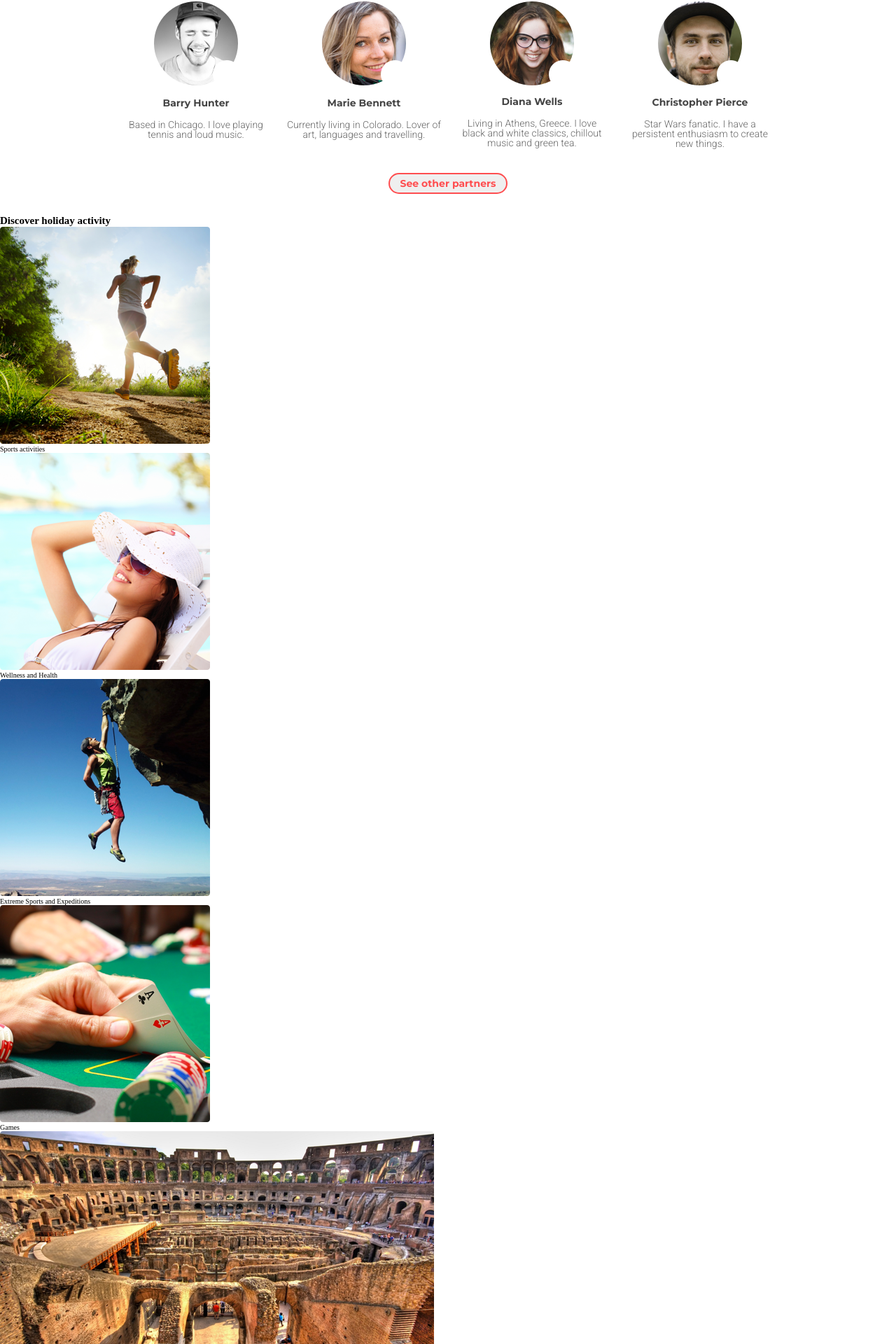
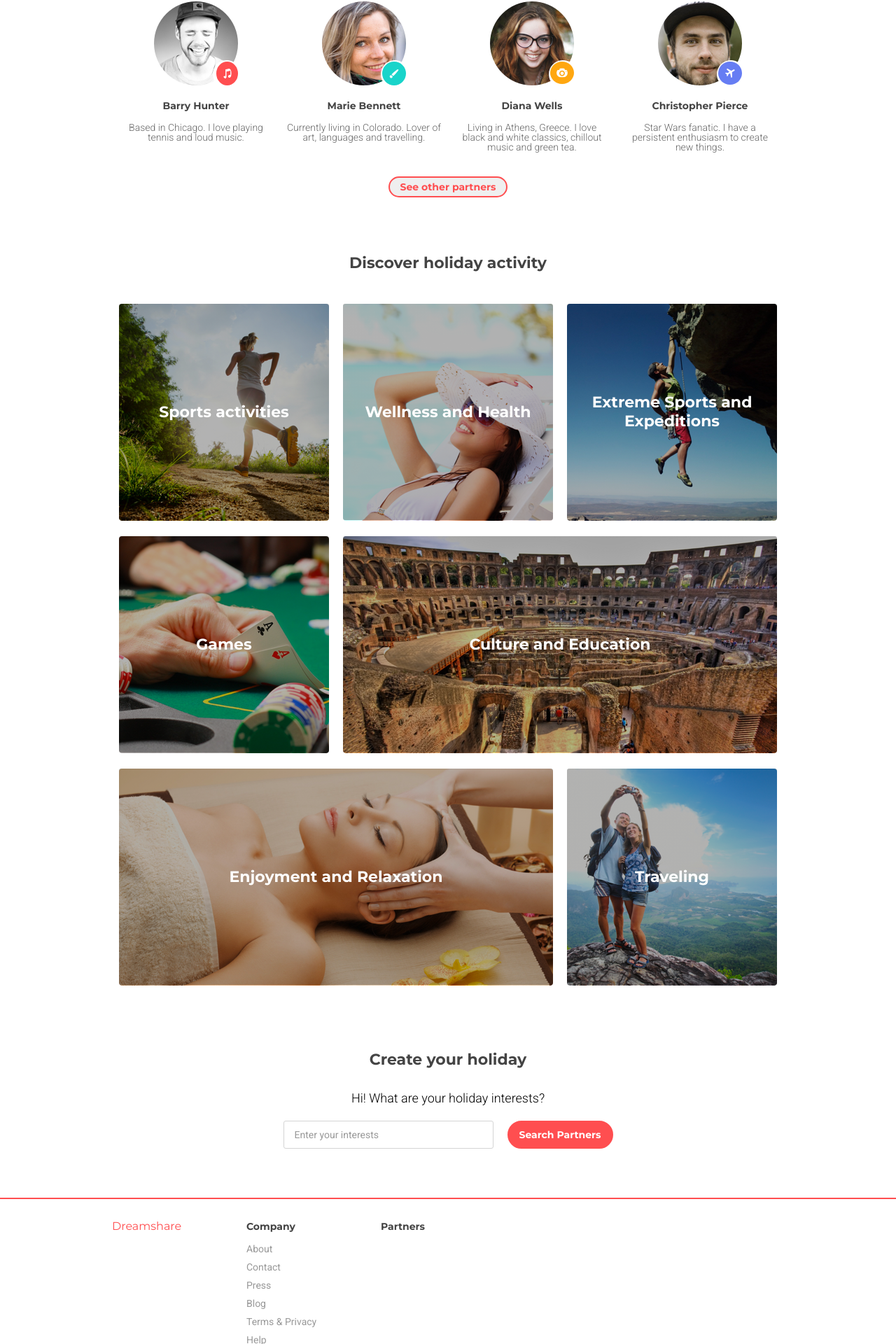
Before and after one commit to Ceejaymar/Dreamshare-morty, a React (Create React App) app: page / in a window 1280 px wide. Shown: the part 1232-3152 px from the top of the page at 70% size. Built offline with nearby package versions, Linux system fonts and the light colour scheme.

Commit message:
Compile CSS

```diff
--- a/src/css/style.css
+++ b/src/css/style.css
@@ -10,6 +10,82 @@
 html {
   box-sizing: border-box;
   font-size: 62.5%; }
+
+.discover {
+  width: 96rem; }
+  .discover__title {
+    text-align: center;
+    font-family: 'Montserrat', sans-serif;
+    font-weight: 700;
+    font-size: 2.2rem;
+    line-height: 2.7rem;
+    color: #444444;
+    margin-bottom: 3.5rem; }
+  .discover__content {
+    display: flex;
+    flex-wrap: wrap;
+    justify-content: space-between; }
+  .discover__category {
+    margin-bottom: 1rem;
+    position: relative;
+    margin: 1rem; }
+    .discover__category--1, .discover__category--2, .discover__category--3, .discover__category--4, .discover__category--7 {
+      flex: 1; }
+    .discover__category--5, .discover__category--6 {
+      flex: 2; }
+  .discover__overlay {
+    position: absolute;
+    top: 0;
+    left: 0;
+    width: 100%;
+    height: 99%;
+    display: flex;
+    justify-content: center;
+    align-items: center;
+    background: linear-gradient(to bottom, rgba(0, 0, 0, 0.3), rgba(0, 0, 0, 0.3));
+    color: #ffffff;
+    font-family: 'Montserrat', sans-serif;
+    font-weight: 700;
+    font-size: 2.2rem;
+    text-align: center;
+    border-radius: .3rem; }
+
+.footer {
+  display: flex;
+  width: 96rem;
+  padding: 3rem 0; }
+  .footer__title {
+    flex: 1;
+    font-family: 'Montserrat', sans-serif;
+    font-weight: 400;
+    font-size: 1.6rem;
+    line-height: 1.8rem;
+    color: #FF4E50; }
+  .footer__site-map {
+    flex: 1; }
+    .footer__site-map > p {
+      font-family: 'Montserrat', sans-serif;
+      font-weight: 700;
+      font-size: 1.4rem;
+      line-height: 1.8rem;
+      color: #444444;
+      margin-bottom: 1rem; }
+  .footer__link {
+    font-family: 'Roboto', sans-serif;
+    font-size: 1.4rem;
+    line-height: 2.6rem;
+    list-style: none;
+    color: #999999;
+    cursor: pointer; }
+    .footer__link:hover {
+      color: #444444; }
+  .footer__partners {
+    flex: 3;
+    font-family: 'Montserrat', sans-serif;
+    font-weight: 700;
+    font-size: 1.4rem;
+    line-height: 1.8rem;
+    color: #444444; }
 
 .header {
   display: flex;
@@ -26,7 +102,8 @@
     font-size: 2rem;
     text-transform: uppercase;
     line-height: 2.4rem;
-    font-weight: 700; }
+    font-weight: 700;
+    cursor: pointer; }
   .header__link {
     font-size: 1.4rem;
     line-height: 1.8rem;
@@ -76,6 +153,52 @@
     .header__cta:hover {
       background-color: #ffffff;
       color: #FF4E50; }
+
+.section-interests__title {
+  font-family: 'Montserrat', sans-serif;
+  font-weight: 700;
+  font-size: 2.2rem;
+  line-height: 2.7rem;
+  color: #444444;
+  margin: 3rem 2rem; }
+
+.section-interests__question {
+  font-family: 'Roboto', sans-serif;
+  font-weight: 300;
+  font-size: 1.8rem;
+  line-height: 24px; }
+
+.section-interests__search-group {
+  margin: 2rem 0 7rem 0; }
+
+.section-interests__input {
+  width: 30rem;
+  height: 4rem;
+  border: 1px solid #D4D4D4;
+  border-radius: 3px;
+  font-family: 'Roboto', sans-serif;
+  font-size: 1.4rem;
+  line-height: 1.6rem;
+  padding-left: 1.5rem;
+  margin-right: 2rem; }
+  .section-interests__input::placeholder {
+    color: #999999; }
+
+.section-interests__button {
+  font-family: 'Montserrat', sans-serif;
+  font-size: 1.4rem;
+  font-weight: 700;
+  line-height: 1.8rem;
+  color: #ffffff;
+  background-color: #FF4E50;
+  border-radius: 4rem;
+  border: 2px solid #FF4E50;
+  padding: .9rem 1.5rem;
+  cursor: pointer;
+  transition: .3s; }
+  .section-interests__button:hover {
+    background-color: #ffffff;
+    color: #FF4E50; }
 
 .how-it-works {
   width: 96rem; }
@@ -148,14 +271,29 @@
     display: flex;
     flex-direction: column;
     align-items: center;
-    flex: 1; }
+    flex: 1;
+    position: relative; }
+  .meet-person__icon {
+    position: absolute;
+    top: 40%;
+    right: 25%;
+    padding: .9rem;
+    border-radius: 50%; }
+    .meet-person__icon--1 {
+      background-color: #FF4E50; }
+    .meet-person__icon--2 {
+      background-color: #19D4CA; }
+    .meet-person__icon--3 {
+      background-color: #FFA710; }
+    .meet-person__icon--4 {
+      background-color: #667DF3; }
   .meet-person__name {
     font-family: "Montserrat", sans-serif;
     font-weight: 700;
     font-size: 1.4rem;
     line-height: 1.8rem;
     color: #444444;
-    margin: 0 0 1.5rem; }
+    margin: 2rem 0 1.5rem 0; }
   .meet-person__bio {
     font-family: "Roboto", sans-serif;
     font-weight: 300;
@@ -194,3 +332,18 @@
 .section-meetperson {
   display: flex;
   justify-content: center; }
+
+.section-discover {
+  display: flex;
+  justify-content: center;
+  padding: 5rem 0; }
+
+.section-interests {
+  display: flex;
+  flex-direction: column;
+  align-items: center; }
+
+.section-footer {
+  display: flex;
+  justify-content: center;
+  border-top: 2px solid #FF4E50; }
```
